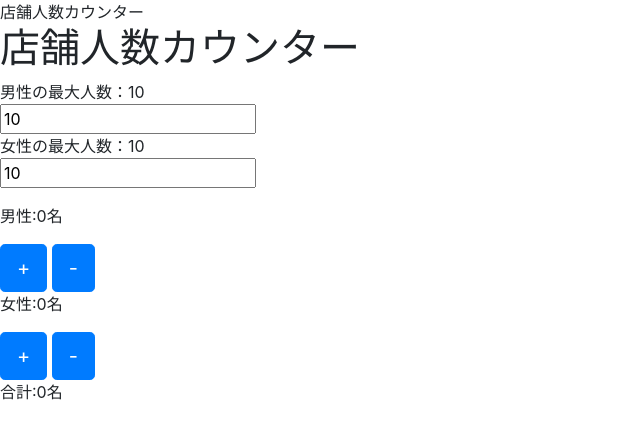
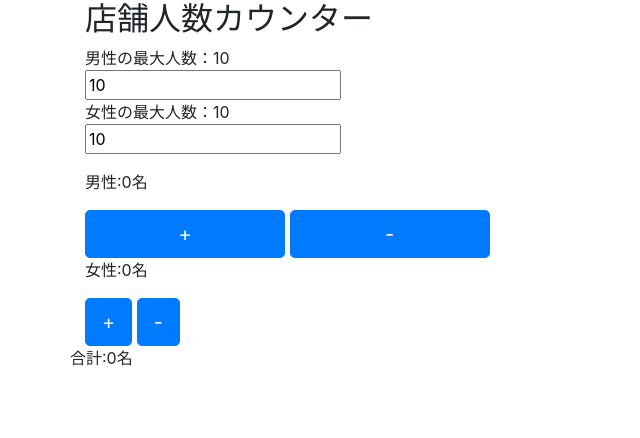
Before and after one commit to reiyaono/CounterForBuffet, a plain HTML site: page index.html in a window 1280 px wide. Shown: the whole page, without its empty margins (0-640 px from the left). Drawn offline with nearby package versions, Linux system fonts and the light colour scheme.

Commit message:
Alter Design

```diff
--- a/index.html
+++ b/index.html
@@ -1,6 +1,5 @@
 <html>
 <head>
- <tittle>店舗人数カウンター</tittle>
  <meta name="viewport" content="width=device-width,initial-scale=1">
 </head>
 <body>
@@ -13,9 +12,10 @@
   crossorigin="anonymous"></script>
 
 <div id="counter">
- <h1>
+  <div class="container">
+ <h2>
   店舗人数カウンター
- </h1>
+ </h2>
   <p>
   男性の最大人数：{{male_max}}
   <br><input v-model="male_max" placeholder="0" type="number">
@@ -24,25 +24,37 @@
   <br><input v-model="female_max" placeholder="0" type="number">
   </p>
 
+
+
+  <div class="countainer">
 <p>男性:{{ male_counter }}名</p>
-  <button class="btn btn-primary btn-lg" @click="male_counter += 1">+</button>
-  <button  class="btn btn-primary btn-lg" @click="male_counter -= 1">-</button>
+  <button class="btn btn-primary btn-lg mx-auto" style="width: 200px;" @click="male_counter += 1">+</button>
+  <button  class="btn btn-primary btn-lg mx-auto" style="width: 200px;" @click="male_counter -= 1">-</button>
 
 
     <span v-if="male_counter > male_max">
       <font color="red">{{male_max}}名を超えました</font>
     </span>
+    </div>
 
-    <p>女性:{{ female_counter }}名</p>
-    <button class="btn btn-primary btn-lg" @click="female_counter += 1">+</button>
-    <button  class="btn btn-primary btn-lg" @click="female_counter -= 1">-</button>
 
-   <span v-if="female_counter > female_max">
-    <font color="red">{{female_max}}名を超えました</font>
-  </span>
 
-  <p>合計:{{ male_counter + female_counter }}名</p>
 
+
+
+    <div class="countainer">
+      <p>女性:{{ female_counter }}名</p>
+    <button class="btn btn-primary btn-lg center-block" @click="female_counter += 1">+</button>
+    <button  class="btn btn-primary btn-lg center-block" @click="female_counter -= 1">-</button>
+
+    <span v-if="female_counter > female_max">
+      <font color="red">{{female_max}}名を超えました</font>
+    </span>
+  </div>
+
+  <p class="row">合計:{{ male_counter + female_counter }}名</p>
+
+  </div>
 </div>
 
 
```
